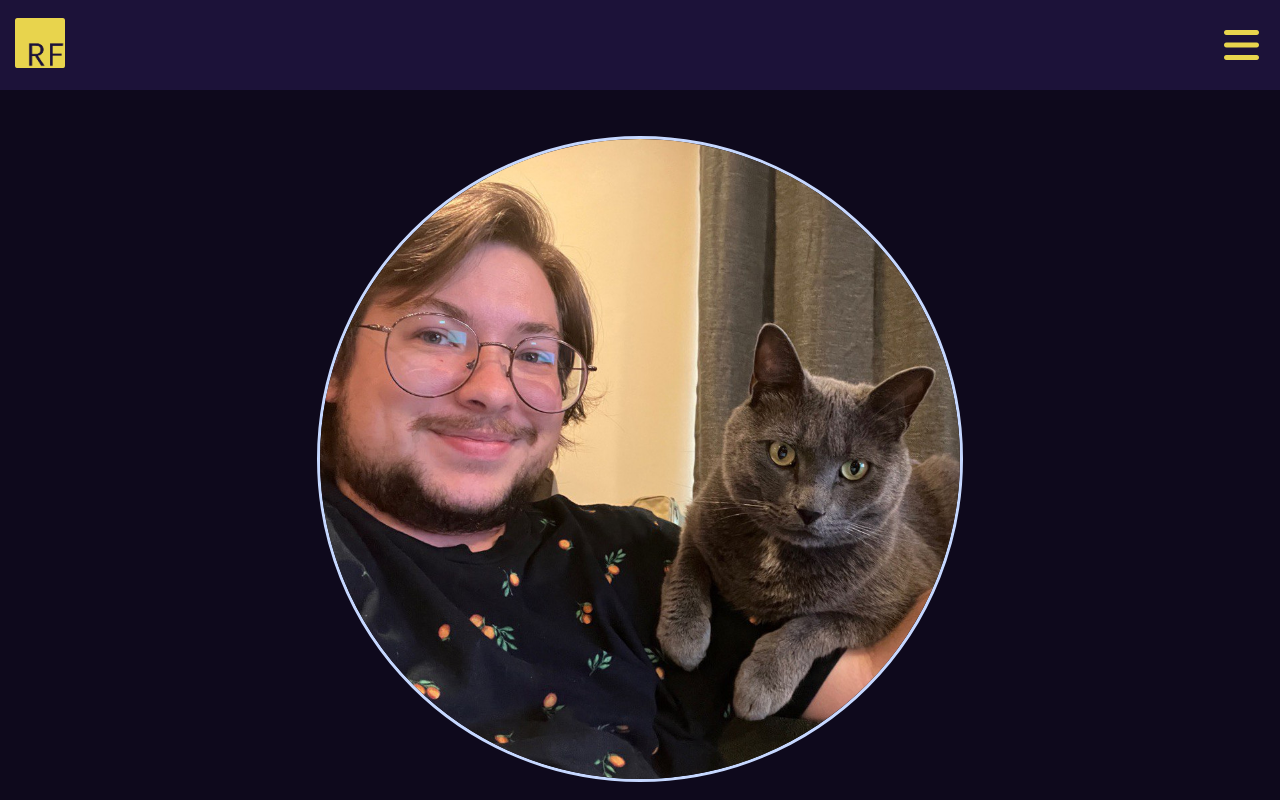
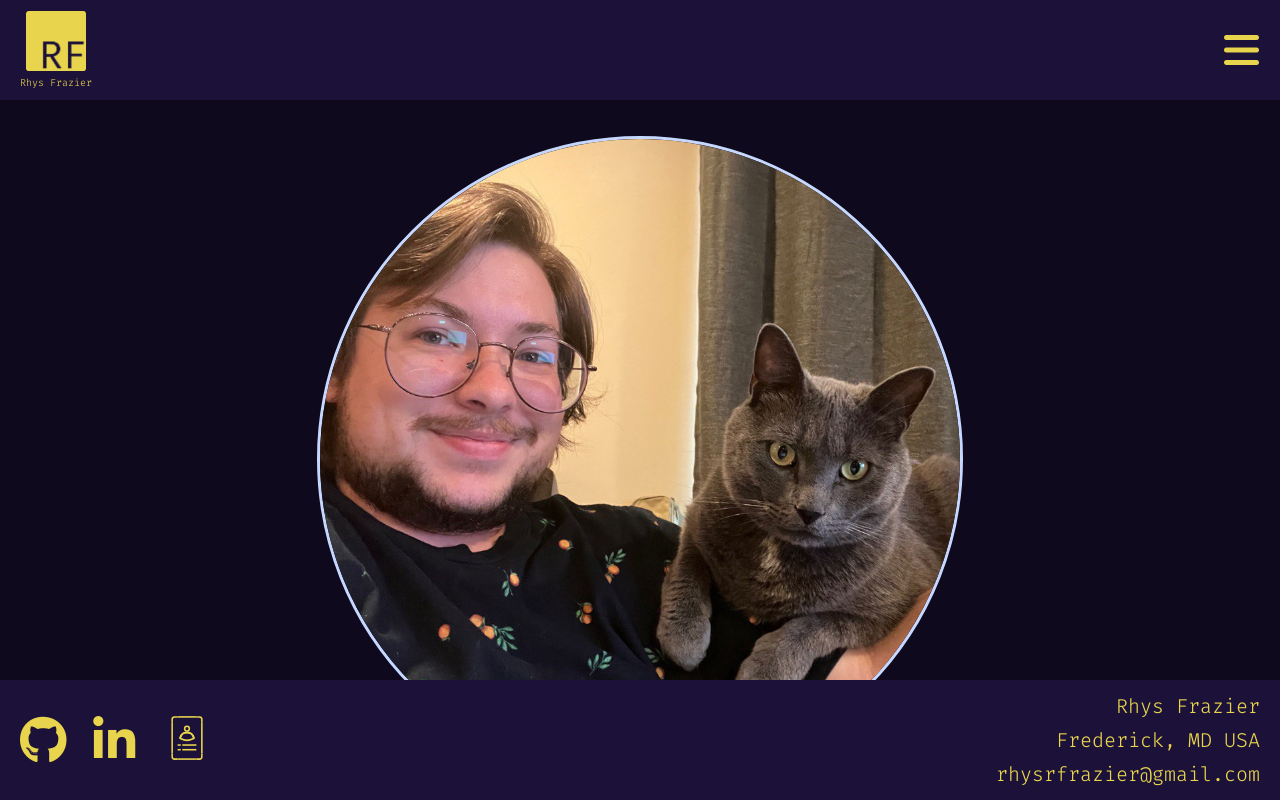
Before and after one commit to rhysrfrazier/Portfolio, a React (Vite) app: page / in a window 1280 px wide. Shown: the top 800 px of the page. Built offline with nearby package versions, Linux system fonts and the light colour scheme.

Commit message:
added footer for larger screens

```diff
--- a/src/App.css
+++ b/src/App.css
@@ -35,7 +35,7 @@ body a {
 .navbar {
   position: fixed;
   z-index: 1;
-  height: 90px;
+  height: 100px;
   top: 0;
   right: 0;
   left: 0;
@@ -47,9 +47,20 @@ body a {
   justify-content: space-between;
 }
 
+.navName {
+  margin: 15px 15px 15px 20px;
+  display: flex;
+  flex-direction: column;
+  align-items: center;
+}
+
+.navName p {
+  margin: 5px 0 0 0;
+  font-size: 10px;
+}
+
 .RFlogo {
-  max-width: 50px;
-  margin: 15px;
+  max-width: 60px;
 }
 
 /* hide the links that aren't in the burger until the screen is bigger */
@@ -205,7 +216,7 @@ a {
   font-size: 16px;
 }
 
-.xpIcon{
+.xpIcon {
   max-width: 60px;
 }
 
@@ -320,7 +331,7 @@ a {
 
 .techstack {
   margin: 2rem 0 2rem 0;
-  width:100%;
+  width: 100%;
 
   display: flex;
   justify-content: space-evenly;
@@ -395,7 +406,7 @@ a {
   background-color: #e8d44d;
   color: #0e091c;
 
-  padding: 20vh 0 25vh 0;
+  padding: 18vh 0 30vh 0;
 
   display: flex;
   flex-direction: column;
@@ -451,7 +462,7 @@ textarea {
 
 .sendMessage {
   margin-top: 35px;
-  padding: 2% 10% 2% 10%;
+  padding: 2% 8% 2% 8%;
 
   border-radius: 7px;
   border: none;
@@ -459,6 +470,7 @@ textarea {
   font-family: 'Fira Code', monospace;
   background-color: #1c1239;
   color: #e4deba;
+  font-size: 18px;
 }
 
 /* get rid of the footer on mobile */
@@ -469,13 +481,67 @@ textarea {
 
 /* larger screens */
 
-@media screen and (min-width: 800px) {
+@media screen and (min-width: 1000px) {
 
-/*footer*/
+  /*footer*/
 
-.footer {
-  display: flex;
-}
+  .footer {
+    display: flex;
+    justify-content: space-between;
+
+    position: fixed;
+    left: 0;
+    right: 0;
+    bottom: 0;
+    height: 120px;
+
+    background-color: #1c1239;
+  }
+
+  .socials {
+    margin-left: 20px;
+    width: 15%;
+
+    display: flex;
+    justify-content: space-between;
+    align-items: center;
+  }
+
+  .resumeLink,
+  .socials a {
+    border: none;
+    width: auto;
+
+    color: #e8d44d;
+  }
+
+  /* below is the full resume link */
+
+  .socials img {
+    height: 50px;
+  }
+
+  .footerContact {
+    padding: 5px 20px 5px 0;
+
+    display: flex;
+    flex-direction: column;
+    justify-content: space-evenly;
+    align-items: end;
+  }
+
+  .footerContact p {
+    margin: 0;
+  }
+
+  .footerContact a {
+    color:#e8d44d;
+    border: none;
+  }
+
+  /* about */
+
+
 
 }
 
--- a/src/components/Footer.jsx
+++ b/src/components/Footer.jsx
@@ -3,18 +3,19 @@ export default function Footer() {
         <div className='footer'>
             <div className="socials">
                 <a href='https://github.com/rhysrfrazier' target='_blank'>
-                    <i className="fa-brands fa-github fa-2x" aria-hidden='true'>
+                    <i className="fa-brands fa-github fa-3x" aria-hidden='true'>
                         <span className='fa-sr-only'>Rhys' Github Link</span>
                     </i>
                 </a>
                 <a href='https://www.linkedin.com/in/rhysrfrazier/' target='_blank'>
-                    <i className="fa-brands fa-linkedin-in fa-2x" aria-hidden='true'>
+                    <i className="fa-brands fa-linkedin-in fa-3x" aria-hidden='true'>
                         <span className='fa-sr-only'>Rhys' LinkedIn Link</span>
                     </i>
                 </a>
                 <div className='tooltip'>
-                    <a href='Rhys_Frazier_Resume.pdf' download='Rhys_Frazier_Full_CV'>
-                        <img src='icons8-resume-100.png' alt='resume' className='resume' />
+                    <a href='Rhys_Frazier_Resume.pdf' download='Rhys_Frazier_Full_CV'
+                    className='resumeLink'>
+                        <img src='resume.svg' alt='resume' className='resume' />
                     </a>
                     <span className='tipText'>Download Full Resume</span>
                 </div>
--- a/src/components/Nav.jsx
+++ b/src/components/Nav.jsx
@@ -26,6 +26,7 @@ export default function Nav() {
         <div className='navbar'>
             <div className='navName'>
                 <img className='RFlogo' src='RF.png' alt='RF initials in the style of the JavaScript logo' />
+                <p>Rhys Frazier</p>
             </div>
             <div className='navLinks'>
                 <Link to='/' >
```
Also changed, not shown: public/icons8-resume-100.png (deleted), public/resume.svg (added).
